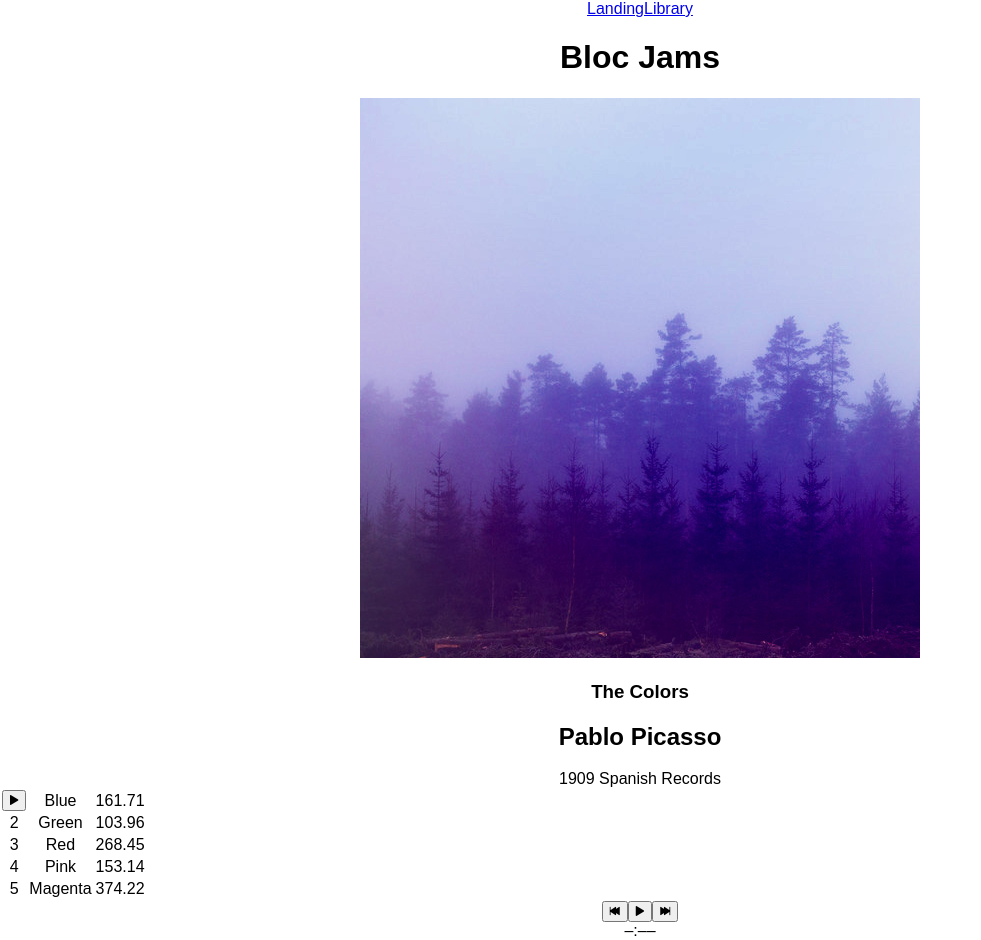
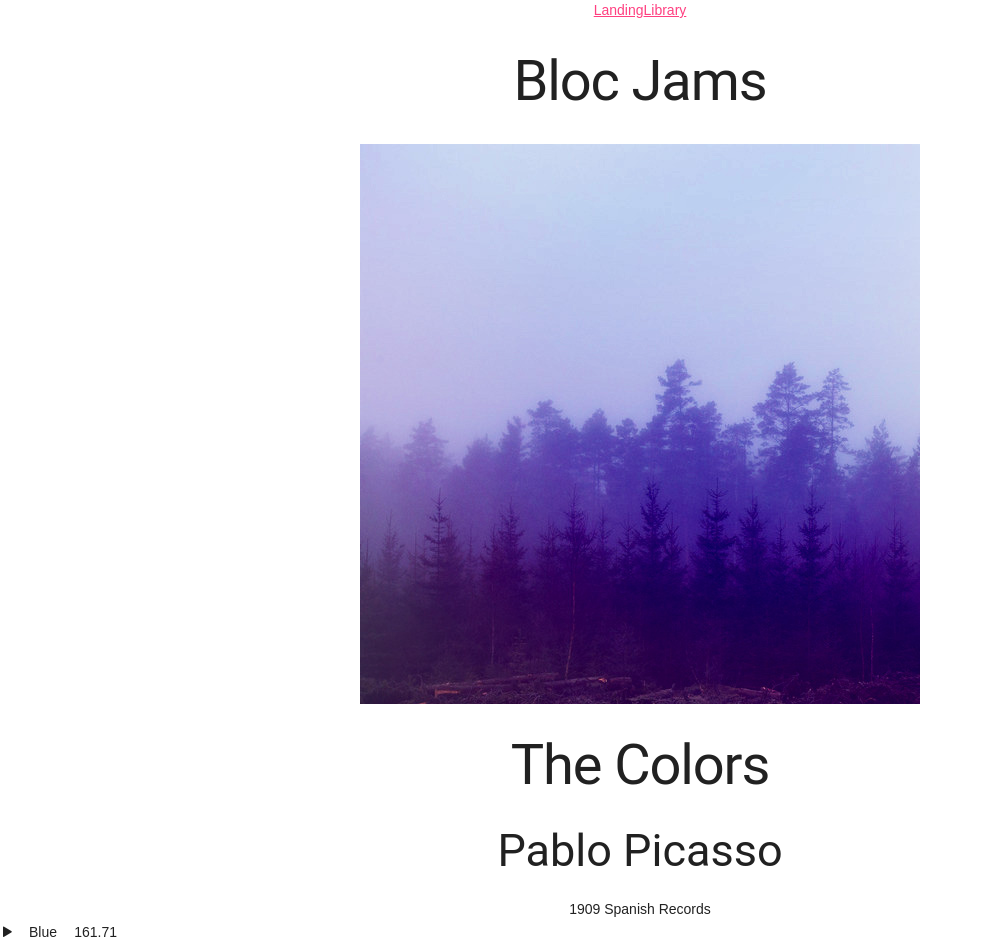
Before and after one commit to nathankimjs/bloc-jams-react, a React (Create React App) app: page /album/the-colors in a window 1280 px wide. Shown: the top 940 px of the page, without its empty margins (0-981 px from the left). Built offline with nearby package versions, Linux system fonts and the light colour scheme.

Commit message:
Assignment 8 PlayerBar: Revised

```diff
--- a/public/index.html
+++ b/public/index.html
@@ -11,6 +11,11 @@
     <link rel="manifest" href="%PUBLIC_URL%/manifest.json">
     <link rel="shortcut icon" href="%PUBLIC_URL%/favicon.ico">
     <link rel="stylesheet" type="text/css" href="http://code.ionicframework.com/ionicons/2.0.1/css/ionicons.min.css">
+    <link rel="stylesheet" href="https://fonts.googleapis.com/icon?family=Material+Icons">
+    <link rel="stylesheet" href="https://code.getmdl.io/1.3.0/material.indigo-pink.min.css">
+    <script defer src="https://code.getmdl.io/1.3.0/material.min.js"></script>
+    <meta name="viewport" content="width=device-width, initial-scale=1.0">
+
     <!--
       Notice the use of %PUBLIC_URL% in the tags above.
       It will be replaced with the URL of the `public` folder during the build.
--- a/src/components/Album.js
+++ b/src/components/Album.js
@@ -93,9 +93,9 @@ class Album extends Component {
               this.state.album.songs.map( (song, index) =>
                   <tr className="song" key={index} onClick={() => this.handleSongClick(song)} onMouseEnter={()=> this.handleMouseHover(song)} onMouseLeave={()=>this.handleHoverOff(song)}>
                     {
-                      this.state.isPlaying && this.state.currentSong === song ? (<button><span className="ion-pause"></span></button>)
-                      : this.state.hover === song ? (<button><span className="ion-play"></span></button>)
-                      : this.state.currentSong === song ? (<button><span className="ion-play"></span></button>)
+                      this.state.isPlaying && this.state.currentSong === song ? (<td className="ion-pause"></td>)
+                      : this.state.hover === song ? (<td className="ion-play"></td>)
+                      : this.state.currentSong === song ? (<td className="ion-play"></td>)
                       : (<td className="song-number">{song.number}{index+1}</td>)
                     }
                     <td className="song-title">{song.title}</td>
```
